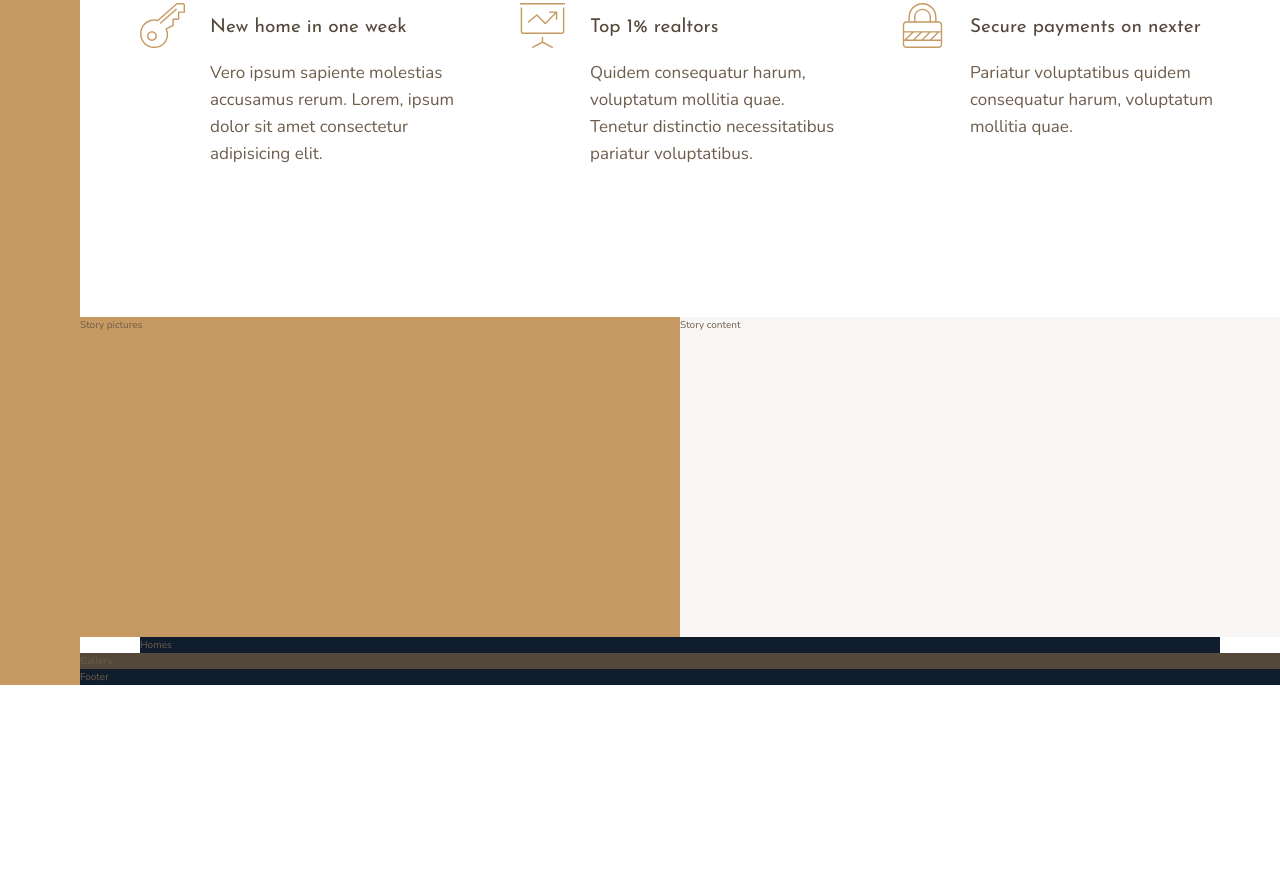
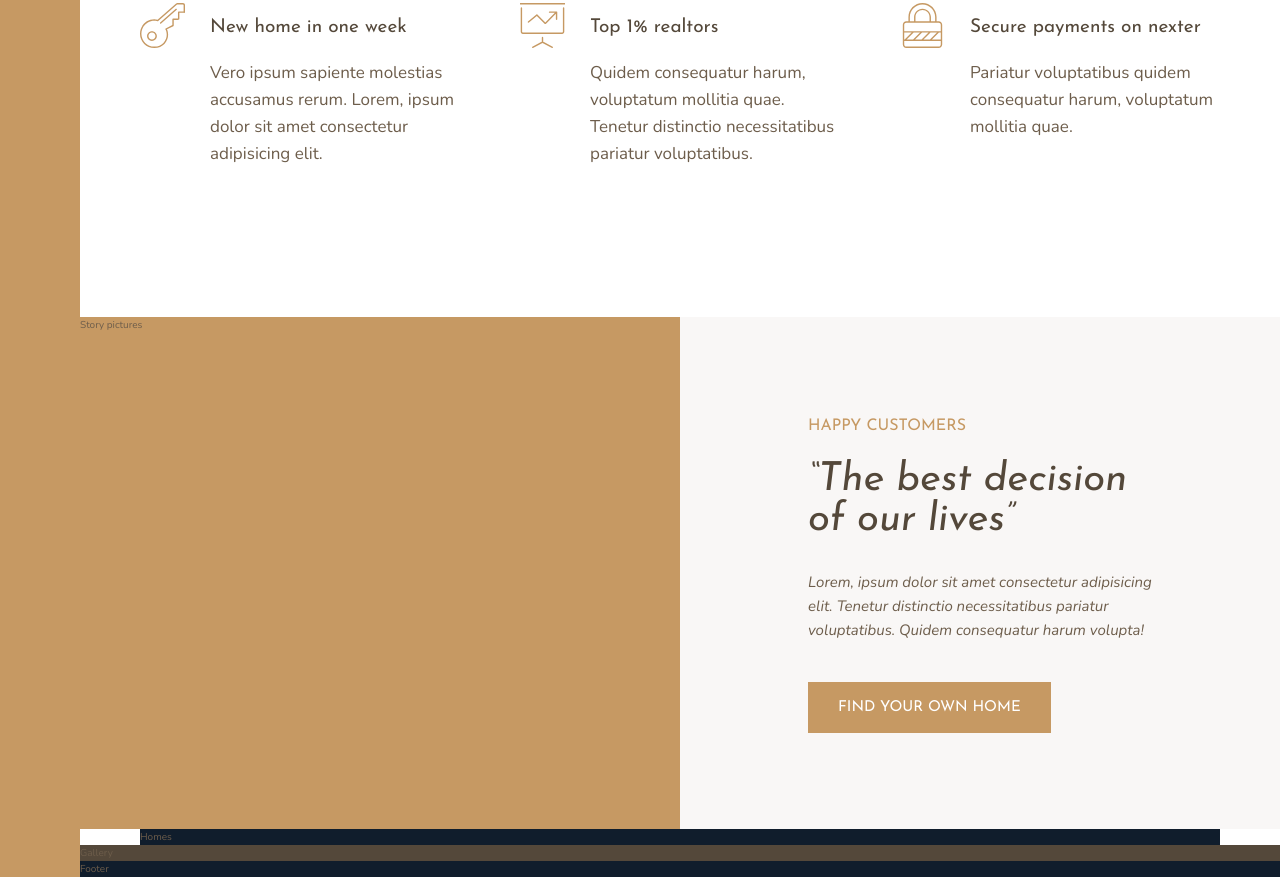
Before and after one commit to Saurabh7064/Nexter, a website: page index.html in a window 1280 px wide. Shown: the part 991-1868 px from the top of the page. Before the commit the page ends 1676 px from the top, so only its background shows below. Drawn offline with nearby package versions, Linux system fonts and the light colour scheme.

Commit message:
109. Features section part 2 FLEX VS GRID

```diff
--- a/index.html
+++ b/index.html
@@ -78,7 +78,12 @@
         </div>
 
         <div class="story__content">
-            Story content
+            <h3 class="heading-3 mb-sm">Happy Customers</h3>
+            <h2 class="heading-2 heading-2--dark mb-md">&ldquo;The best decision of our lives&rdquo;</h2>
+            <p class="story__text">
+                Lorem, ipsum dolor sit amet consectetur adipisicing elit. Tenetur distinctio necessitatibus pariatur voluptatibus. Quidem consequatur harum volupta!
+            </p>
+            <button class="btn">Find your own home</button>
         </div>
 
         <section class="homes">
--- a/sass/_base.scss
+++ b/sass/_base.scss
@@ -51,7 +51,7 @@ body {
 
      [sidebar-start][col-end]... are the names of the coloumns which will help us to create the columns of our page
  */
-    grid-template-rows: 80vh min-content 40vh repeat(3, min-content);
+    grid-template-rows: 80vh min-content 40vw repeat(3, min-content);
     grid-template-columns: [sidebar-start] 8rem [sidebar-end full-start] minmax(6rem,1fr) [center-start] repeat(8,
      [col-start] minmax(min-content, 14rem) [col-end]) [center-end] minmax(6rem,1fr) [full-end];
 
--- a/sass/_story.scss
+++ b/sass/_story.scss
@@ -7,5 +7,30 @@
     &__content {
         background-color: $color-grey-light-1;
         grid-column: col-start 5 /  full-end;
+
+        padding: 6rem 10vw;
+
+        //FLEX VS GRID
+
+        // FLEX
+        /*
+        display: flex;
+        flex-direction: column;
+        justify-content: center;
+        align-items: flex-start;
+        */
+
+        //GRID
+        display: grid;
+        align-content: center;
+        justify-items: start;
+
+    }
+
+    &__text {
+        font-size: 1.5rem;
+        font-style: italic;
+        margin-bottom: 4rem;
+
     }
 }
--- a/sass/_typography.scss
+++ b/sass/_typography.scss
@@ -9,10 +9,20 @@
 
 .heading-2 {
     @extend %heading;
+    font-size: 4rem;
+    font-style: italic;
+    line-height: 1;
+
+    &--light { color: $color-grey-light-1; }
+    &--dark { color: $color-grey-dark-1; }
+
 }
 
 .heading-3 {
     @extend %heading;
+    font-size: 1.6rem;
+    color: $color-primary;
+    text-transform: uppercase;
 }
 
 .heading-4 {
@@ -23,3 +33,28 @@
     &--dark { color: $color-grey-dark-1; }
 
 }
+
+.btn {
+
+    background-color: $color-primary;
+    color: #fff;
+    border: none;
+    border-radius: 0;
+    font-family: $font-display;
+    font-size: 1.5rem;
+    text-transform: uppercase;
+    padding: 1.8rem 3rem;
+    cursor: pointer;
+    transition: all .2s;
+
+    &:hover {
+        background-color: $color-primary-dark;
+    }
+
+
+}
+
+.mb-sm { margin-bottom: 2rem; }
+.mb-md { margin-bottom: 3rem; }
+.mb-lg { margin-bottom: 4rem; }
+.mb-hg { margin-bottom: 8rem; }
```
Also changed, not shown: css/style.css.
